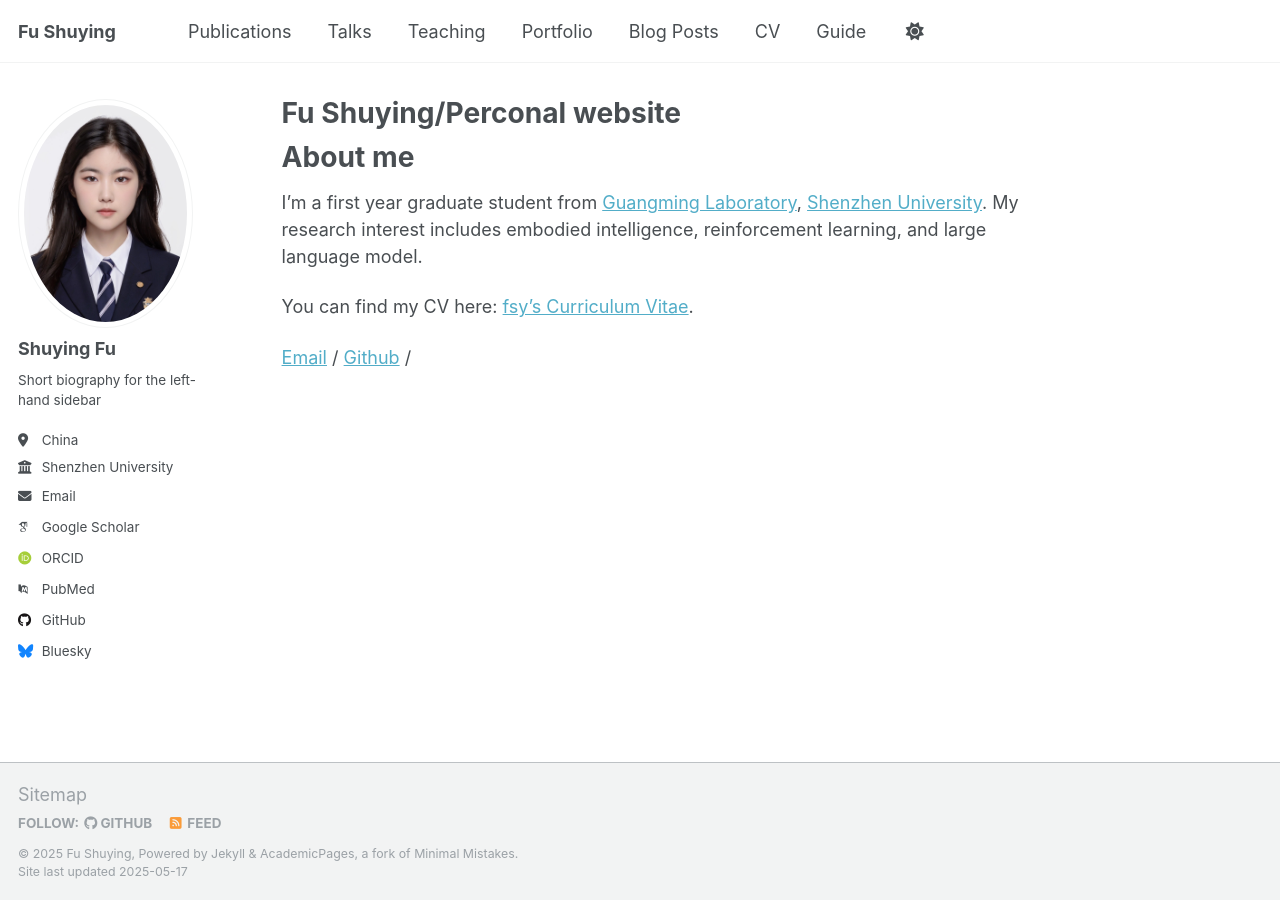
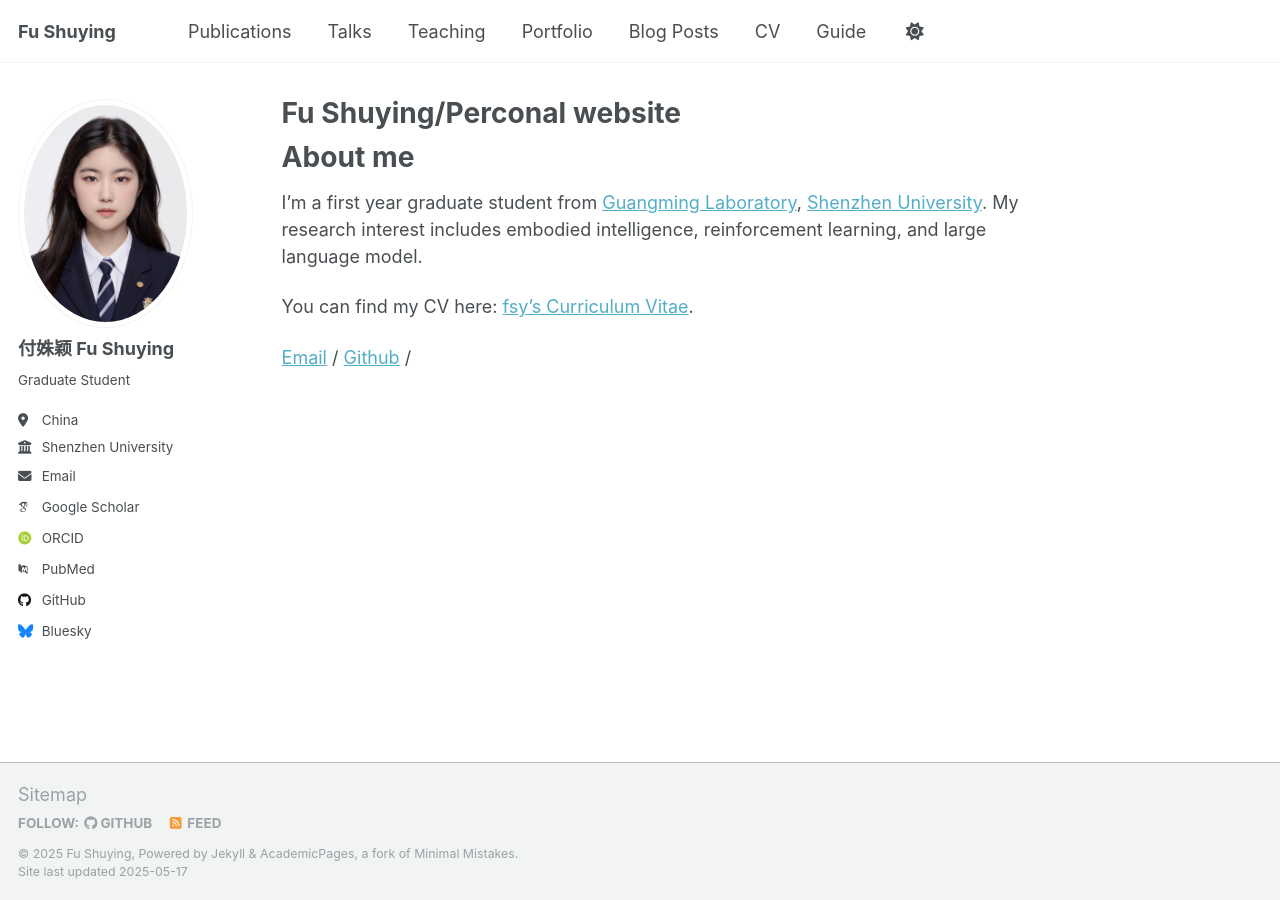
Before and after one commit to FMint/FMint.github.io, a Jekyll site: the page built from _pages/about.md, in a window 1280 px wide. Built offline with Jekyll 4.4.1, drawn with Linux system fonts in a browser that asks for light colours; some web fonts are replaced.

Commit message:
update _config.yml: add bio

```diff
--- a/_config.yml
+++ b/_config.yml
@@ -23,9 +23,9 @@ repository               : "FMint/FMint.github.io"
 author:
   # Biographic information
   avatar           : "fsy_profile.png"
-  name             : "Shuying Fu"
+  name             : "付姝颖 Fu Shuying"
   pronouns         : # example: "she/her"
-  bio              : "Short biography for the left-hand sidebar"
+  bio              : "Graduate Student"
   location         : "China"
   employer         : "Shenzhen University"
   uri              : # URL
```
